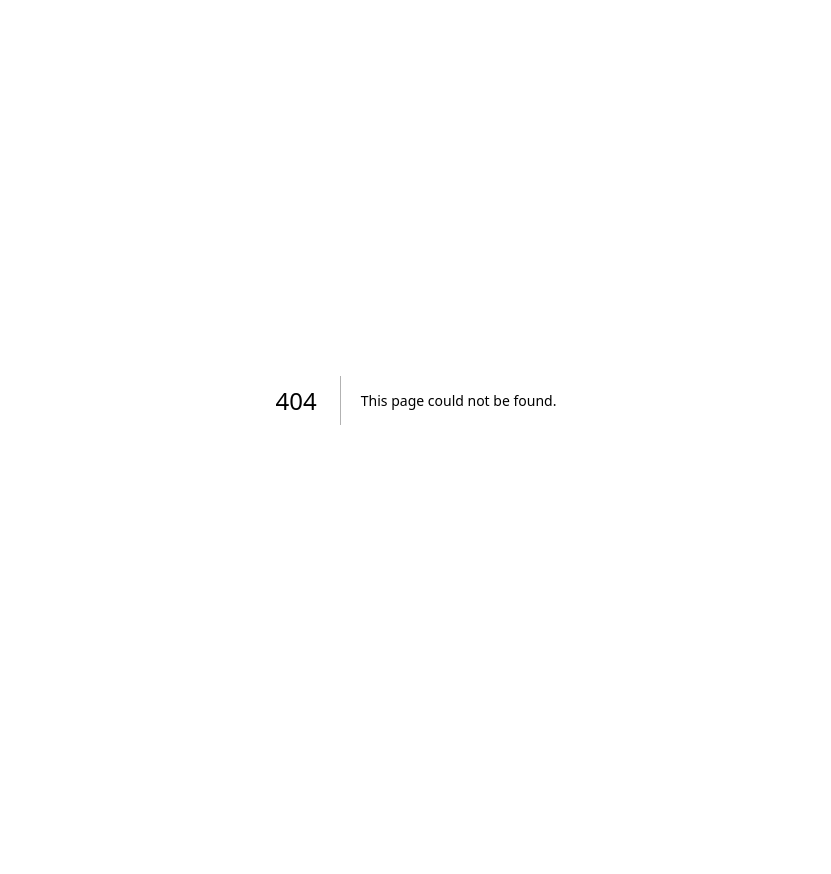
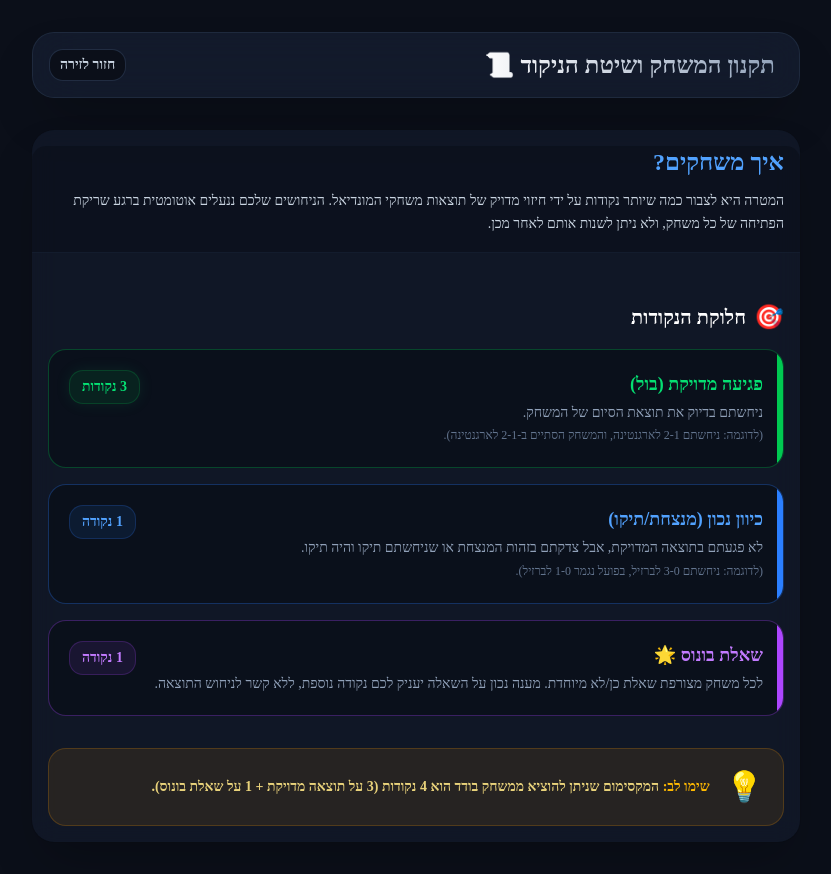
Before and after one commit to TomerS92/world-cup-predictions, a Next.js app: page /rules in a window 1280 px wide. Before the commit this address had no page. Shown: the whole page, without its empty margins (224-1055 px from the left). Before the commit the page ends 800 px from the top, so only its background shows below. Built offline with nearby package versions, Linux system fonts and the light colour scheme.

Commit message:
Added rules

```diff
--- a/app/dashboard/page.tsx
+++ b/app/dashboard/page.tsx
@@ -5,6 +5,7 @@ import { auth, db } from "@/lib/firebase";
 import { onAuthStateChanged, signOut } from "firebase/auth";
 import { doc, getDoc, collection, getDocs, query, orderBy, DocumentData } from "firebase/firestore";
 import { useRouter } from "next/navigation";
+import Link from "next/link";
 import { Button } from "@/components/ui/button";
 import { Tabs, TabsContent, TabsList, TabsTrigger } from "@/components/ui/tabs";
 import { Avatar, AvatarFallback, AvatarImage } from "@/components/ui/avatar";
@@ -140,6 +141,13 @@ export default function Dashboard() {
               </div>
             </div>
           </div>
+
+          <div className="flex items-center gap-2">
+            <Link href="/rules">
+              <Button variant="outline" className="text-slate-200 bg-[#111827] hover:bg-slate-800 hover:text-white rounded-xl border border-slate-700/50 font-bold transition-all shadow-sm">
+                חוקים וניקוד 📖
+              </Button>
+            </Link>
             <Button
               variant="ghost"
               className="text-slate-300 hover:text-white hover:bg-slate-800/60 rounded-xl border border-slate-700/40 font-bold transition-all"
@@ -147,10 +155,10 @@ export default function Dashboard() {
             >
               התנתק
             </Button>
+          </div>
         </header>
 
         <Tabs defaultValue="matches" className="w-full">
-          {/* תיקון הטאבים הלא פעילים: text-slate-400 עם שינוי צבע בהובר */}
           <TabsList className="grid w-full grid-cols-2 mb-8 h-14 bg-[#111827]/90 backdrop-blur-md border border-slate-800 rounded-2xl p-1.5 shadow-inner">
             <TabsTrigger value="matches" className="rounded-xl font-black text-md tracking-wide text-slate-400 hover:text-slate-200 data-[state=active]:bg-gradient-to-r data-[state=active]:from-blue-600 data-[state=active]:to-blue-500 data-[state=active]:text-white data-[state=active]:shadow-lg data-[state=active]:shadow-blue-500/20 transition-all duration-300">
               ⚽ זירת הניחושים
--- /dev/null
+++ b/app/rules/page.tsx
@@ -0,0 +1,109 @@
+import Link from "next/link";
+import { Button } from "@/components/ui/button";
+import { Card, CardContent, CardHeader, CardTitle } from "@/components/ui/card";
+
+export default function RulesPage() {
+  return (
+    <div className="min-h-screen bg-[#0B0F19] text-slate-100 font-sans selection:bg-blue-500/30 p-4 md:p-8" dir="rtl">
+      {/* רקע אמביינט */}
+      <div className="fixed top-0 left-1/2 -translate-x-1/2 w-full max-w-7xl h-[500px] bg-gradient-to-b from-blue-600/10 via-purple-600/5 to-transparent blur-3xl pointer-events-none -z-10" />
+
+      <div className="max-w-3xl mx-auto space-y-8">
+
+        {/* הדר ניווט חזרה */}
+        <header className="flex items-center justify-between bg-[#151D30]/80 backdrop-blur-xl p-4 rounded-3xl border border-slate-700/40 shadow-2xl">
+          <h1 className="text-xl md:text-2xl font-black bg-gradient-to-r from-white to-slate-400 bg-clip-text text-transparent px-2">
+            תקנון המשחק ושיטת הניקוד 📜
+          </h1>
+          <Link href="/dashboard">
+            <Button
+              variant="outline"
+              className="rounded-xl font-bold border-slate-700/50 bg-[#0B0F19] text-slate-300 hover:text-white hover:bg-slate-800 transition-all"
+            >
+              חזור לזירה
+            </Button>
+          </Link>
+        </header>
+
+        {/* תוכן החוקים */}
+        <Card className="bg-[#151D30]/60 border-slate-700/50 shadow-2xl rounded-3xl backdrop-blur-md overflow-hidden">
+          <CardHeader className="bg-black/20 border-b border-slate-800/50 pb-6">
+            <CardTitle className="text-2xl font-black text-blue-400">איך משחקים?</CardTitle>
+            <p className="text-slate-300 mt-2 font-medium leading-relaxed">
+              המטרה היא לצבור כמה שיותר נקודות על ידי חיזוי מדויק של תוצאות משחקי המונדיאל.
+              הניחושים שלכם ננעלים אוטומטית ברגע שריקת הפתיחה של כל משחק, ולא ניתן לשנות אותם לאחר מכן.
+            </p>
+          </CardHeader>
+          <CardContent className="pt-8 space-y-8">
+
+            <div className="space-y-4">
+              <h3 className="text-xl font-black text-white flex items-center gap-2">
+                <span className="text-2xl">🎯</span> חלוקת הנקודות
+              </h3>
+
+              <div className="grid gap-4">
+                {/* קוביית פגיעה בול */}
+                <div className="bg-[#0B0F19]/80 border border-green-500/30 p-5 rounded-2xl relative overflow-hidden group hover:border-green-500/50 transition-colors">
+                  <div className="absolute top-0 right-0 w-1.5 h-full bg-green-500"></div>
+                  <div className="flex justify-between items-start">
+                    <div>
+                      <h4 className="font-black text-lg text-green-400 mb-1">פגיעה מדויקת (בול)</h4>
+                      <p className="text-slate-400 text-sm leading-relaxed">
+                        ניחשתם בדיוק את תוצאת הסיום של המשחק.
+                        <br/><span className="text-slate-500 text-xs">(לדוגמה: ניחשתם 2-1 לארגנטינה, והמשחק הסתיים ב-2-1 לארגנטינה).</span>
+                      </p>
+                    </div>
+                    <span className="bg-green-500/10 text-green-400 font-black px-3 py-1.5 rounded-xl border border-green-500/20 shadow-[0_0_15px_rgba(34,197,94,0.1)]">
+                      3 נקודות
+                    </span>
+                  </div>
+                </div>
+
+                {/* קוביית כיוון נכון */}
+                <div className="bg-[#0B0F19]/80 border border-blue-500/30 p-5 rounded-2xl relative overflow-hidden hover:border-blue-500/50 transition-colors">
+                  <div className="absolute top-0 right-0 w-1.5 h-full bg-blue-500"></div>
+                  <div className="flex justify-between items-start">
+                    <div>
+                      <h4 className="font-black text-lg text-blue-400 mb-1">כיוון נכון (מנצחת/תיקו)</h4>
+                      <p className="text-slate-400 text-sm leading-relaxed">
+                        לא פגעתם בתוצאה המדויקת, אבל צדקתם בזהות המנצחת או שניחשתם תיקו והיה תיקו.
+                        <br/><span className="text-slate-500 text-xs">(לדוגמה: ניחשתם 3-0 לברזיל, בפועל נגמר 1-0 לברזיל).</span>
+                      </p>
+                    </div>
+                    <span className="bg-blue-500/10 text-blue-400 font-black px-3 py-1.5 rounded-xl border border-blue-500/20">
+                      1 נקודה
+                    </span>
+                  </div>
+                </div>
+
+                {/* קוביית שאלת בונוס */}
+                <div className="bg-[#0B0F19]/80 border border-purple-500/30 p-5 rounded-2xl relative overflow-hidden hover:border-purple-500/50 transition-colors">
+                  <div className="absolute top-0 right-0 w-1.5 h-full bg-purple-500"></div>
+                  <div className="flex justify-between items-start">
+                    <div>
+                      <h4 className="font-black text-lg text-purple-400 mb-1">שאלת בונוס 🌟</h4>
+                      <p className="text-slate-400 text-sm leading-relaxed">
+                        לכל משחק מצורפת שאלת כן/לא מיוחדת. מענה נכון על השאלה יעניק לכם נקודה נוספת, ללא קשר לניחוש התוצאה.
+                      </p>
+                    </div>
+                    <span className="bg-purple-500/10 text-purple-400 font-black px-3 py-1.5 rounded-xl border border-purple-500/20">
+                      1 נקודה
+                    </span>
+                  </div>
+                </div>
+              </div>
+            </div>
+
+            <div className="bg-amber-500/10 border border-amber-500/20 p-5 rounded-2xl flex gap-4 items-center">
+              <span className="text-3xl">💡</span>
+              <p className="text-amber-200/90 text-sm font-bold leading-relaxed">
+                <span className="text-amber-400 font-black">שימו לב:</span> המקסימום שניתן להוציא ממשחק בודד הוא 4 נקודות (3 על תוצאה מדויקת + 1 על שאלת בונוס).
+              </p>
+            </div>
+
+          </CardContent>
+        </Card>
+      </div>
+    </div>
+  );
+}
```
Lines whose indentation alone changed are shown as unchanged.
